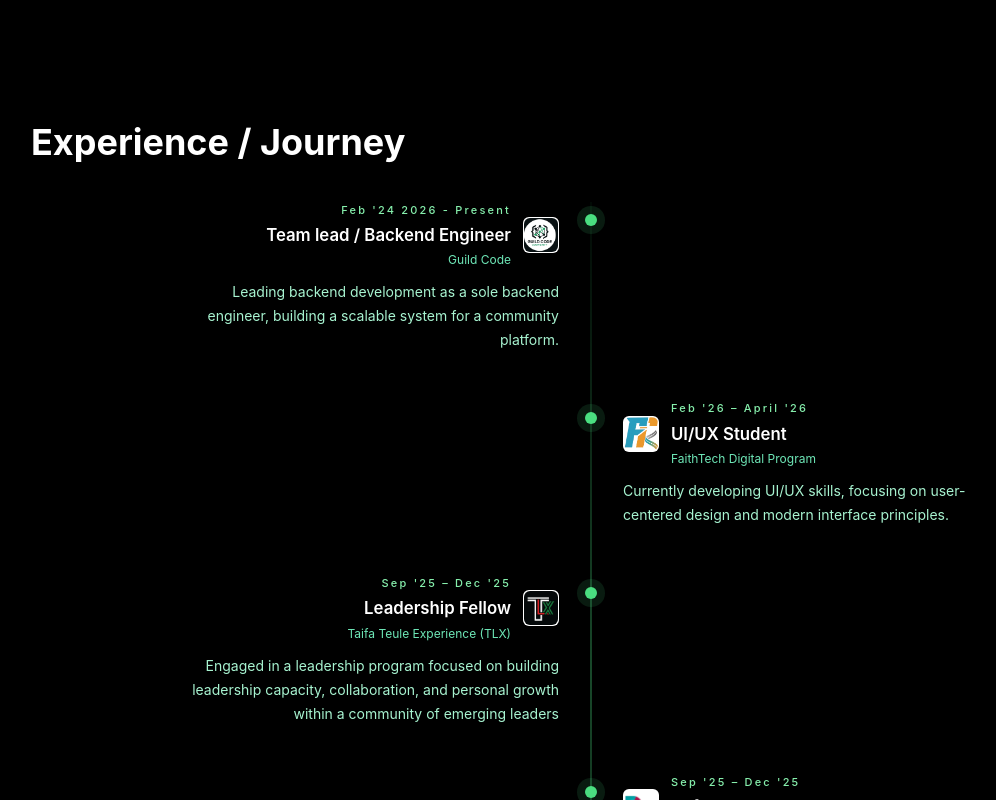
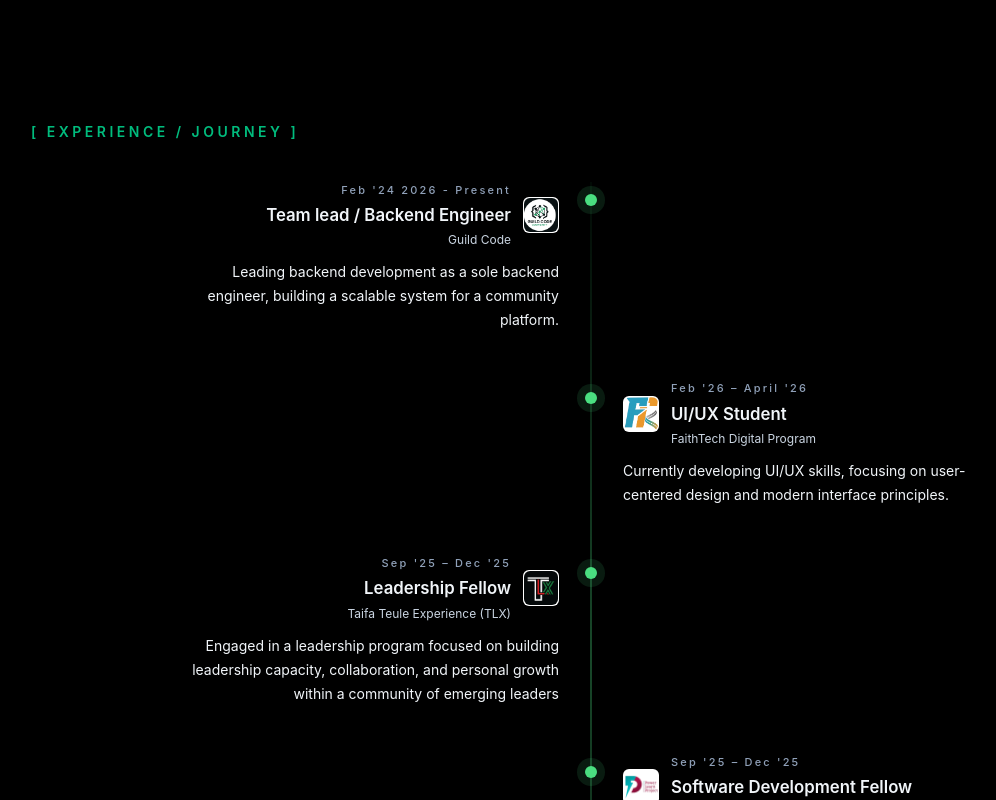
Before and after one commit to Winney360/Winfred-Nkatha-Portfolio, a React (Vite) app in the folder client/: page / in a window 1280 px wide. Shown: the part 4080-4880 px from the top of the page, without its empty margins (49-1045 px from the left). Built offline with nearby package versions, Linux system fonts and the light colour scheme; no server answers.

Commit message:
style(Experience): update heading format and text colors for improved readability and aesthetics

```diff
--- a/client/src/sections/Experience.jsx
+++ b/client/src/sections/Experience.jsx
@@ -63,9 +63,9 @@ const Experience = () => {
           whileInView={{ opacity: 1, y: 0 }}
           viewport={{ once: true, amount: 0.7 }}
           transition={{ duration: 0.7, ease: "easeOut" }}
-          className="mb-10 text-3xl font-bold text-white md:text-4xl"
+          className="mb-10 text-xs font-semibold uppercase tracking-[0.25em] text-emerald-500 md:text-sm"
         >
-          Experience / Journey
+          [ EXPERIENCE / JOURNEY ]
         </motion.h2>
         <div className="relative md:px-10">
           <div className="absolute left-2 top-0 h-full md:left-1/2 md:-translate-x-1/2">
@@ -98,12 +98,12 @@ const Experience = () => {
                           )}
                         </div>
                         <div className={`${isLeft ? "text-left md:text-right" : "text-left"}`}>
-                          <div className="text-[11px] font-medium tracking-[0.2em] text-[#86efac]">{exp.date}</div>
-                          <h3 className="mt-1 text-lg font-semibold text-white md:text-[1.05rem]">{exp.role}</h3>
-                          <div className="mt-1 text-xs text-[#6ee7b7]">{exp.company}</div>
+                          <div className="text-[11px] font-medium tracking-[0.2em] text-slate-400">{exp.date}</div>
+                          <h3 className="mt-1 text-lg font-semibold text-slate-100 md:text-[1.05rem]">{exp.role}</h3>
+                          <div className="mt-1 text-xs text-slate-300">{exp.company}</div>
                         </div>
                       </div>
-                      <p className={`max-w-sm text-sm leading-6 text-[#a7f3d0] ${isLeft ? "text-left md:ml-auto md:text-right" : "text-left"}`}>
+                      <p className={`max-w-sm text-sm leading-6 text-slate-100 ${isLeft ? "text-left md:ml-auto md:text-right" : "text-left"}`}>
                         {exp.description}
                       </p>
                     </div>
```
